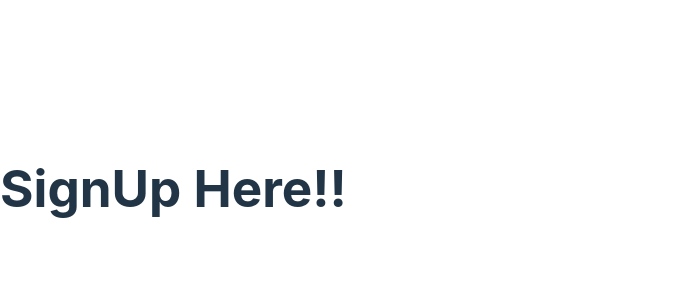
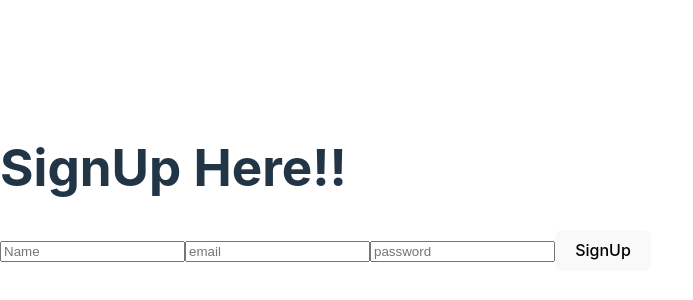
Before and after one commit to faezur/ArchFlow, a React (Vite) app: page /signup in a window 1280 px wide. Shown: the part 212-512 px from the top of the page, without its empty margins (0-693 px from the left). Built offline with nearby package versions, Linux system fonts and the light colour scheme.

Commit message:
Day 3 - AuthContext, Protected Routes, Login, Signup complete

```diff
--- a/src/App.jsx
+++ b/src/App.jsx
@@ -1,4 +1,6 @@
 import { BrowserRouter, Routes, Route } from 'react-router-dom'
+import { AuthProvider } from './context/AuthContext'
+import ProtectedRoute from './components/ProtectedRoute'
 import Login from './pages/Login'
 import Signup from './pages/Signup'
 import Dashboard from './pages/Dashboard'
@@ -7,15 +9,26 @@ import Result from './pages/Result'
 
 function App() {
   return (
+    <AuthProvider>
     <BrowserRouter>
       <Routes>
         <Route path="/" element={<Login />} />
         <Route path="/signup" element={<Signup />} />
-        <Route path="/dashboard" element={<Dashboard />} />
-        <Route path="/new-render" element={<NewRender />} />
-        <Route path="/result" element={<Result />} />
+        <Route path="/dashboard" element={
+          <ProtectedRoute>
+           <Dashboard />
+          </ProtectedRoute>} />
+        <Route path="/new-render" element={
+          <ProtectedRoute>
+            <NewRender />
+          </ProtectedRoute>} />
+        <Route path="/result" element={
+          <ProtectedRoute>
+            <Result />
+          </ProtectedRoute>} />
       </Routes>
     </BrowserRouter>
+    </AuthProvider>
   )
 }
 
--- /dev/null
+++ b/src/components/ProtectedRoute.jsx
@@ -0,0 +1,14 @@
+import { Navigate } from 'react-router-dom'
+import { useAuth } from '../context/AuthContext'
+
+function ProtectedRoute({ children }) {
+  const { token } = useAuth()
+
+  if (!token) {
+    return <Navigate to="/" />
+  }
+
+  return children
+}
+
+export default ProtectedRoute
--- /dev/null
+++ b/src/context/AuthContext.jsx
@@ -0,0 +1,28 @@
+import { createContext, useState, useContext } from 'react'
+
+const AuthContext = createContext()
+
+export function AuthProvider({ children }) {
+  const [user, setUser] = useState(null)
+  const [token, setToken] = useState(null)
+
+  const login = (userData, userToken) => {
+    setUser(userData)
+    setToken(userToken)
+  }
+
+  const logout = () => {
+    setUser(null)
+    setToken(null)
+  }
+
+  return (
+    <AuthContext.Provider value={{ user, token, login, logout }}>
+      {children}
+    </AuthContext.Provider>
+  )
+}
+
+export function useAuth() {
+  return useContext(AuthContext)
+}
--- a/src/pages/Dashboard.jsx
+++ b/src/pages/Dashboard.jsx
@@ -3,22 +3,33 @@ import api from '../api/axios'
 
 function Dashboard() {
   const [renders, setRenders] = useState([])
+  const [loading, setLoading] = useState(true)
+
 
   useEffect(() => {
     api.get('/renders')
       .then(response => {
         setRenders(response.data)
+        setLoading(false)
       })
       .catch(error => {
         console.log("Error:", error)
+        setLoading(false)
       })
   }, [])
 
-  return (
-    <div>
-      <h1>Dashboard</h1>
-    </div>
-  )
+  if(loading) {
+  return <h2>Loading...</h2>
+  }
+
+ return (
+  <div>
+    <h1>Dashboard</h1>
+    {renders.map((render, index) => (
+      <li key={index}>{render.name}</li>
+    ))}
+  </div>
+)
 }
 
 export default Dashboard
--- a/src/pages/Login.jsx
+++ b/src/pages/Login.jsx
@@ -1,19 +1,45 @@
 import {Link , useNavigate} from "react-router-dom"
-
+import { useState } from 'react'
+import { useAuth } from '../context/AuthContext'
 
 function Login() {
   const navigate = useNavigate()
+  const { login } = useAuth()
+  const [email, setEmail] = useState('')
+  const [password, setPassword] = useState('')
+  const [error, setError] = useState('')
 
    const handleLogin = () => {
+    if(email === '' || password === '') {
+      setError('Please Enter Valid Email And Password!')
+      return
+    }
+    const fakeUser = { name: 'faiz', email: email }
+    const fakeToken = 'fake-token-123'
+
+    login(fakeUser, fakeToken)
     navigate('/dashboard')
   }
 
   return (
   <div>
     <h1>Login Page</h1>
+    {error && <p>{error}</p>}
+     <input
+        type="email"
+        placeholder="Email"
+        value={email}
+        onChange={(e) => setEmail(e.target.value)}
+      />
+      <input
+        type="password"
+        placeholder="Password"
+        value={password}
+        onChange={(e) => setPassword(e.target.value)}
+      />
       <button onClick={handleLogin}>Login</button>
       <p>Create Account
-        <Link to="/signup">Signup karo</Link>
+        <Link to="/signup">Signup</Link>
       </p>
   </div>
 )
--- a/src/pages/Signup.jsx
+++ b/src/pages/Signup.jsx
@@ -1,5 +1,49 @@
+import { useState } from "react"
+import { useAuth } from '../context/AuthContext'
+import { useNavigate} from "react-router-dom"
+
+
 function Signup () {
-   return <h1>SignUp Here!!</h1>
-}
+    const navigate = useNavigate()
+    const { login } = useAuth()
+    const [name , setName] = useState('')
+    const [email, setEmail] = useState('')
+    const [password, setPassword] = useState('')
+    const [error, setError] = useState('')
+
+   function handleSignUp() {
+      if(name === '' || email === '' || password === '') {
+      setError('Please Enter Valid Name, Email And Password!')
+      return
+    }
+    const fakeUser = { name: 'faiz', email: email }
+    const fakeToken = 'fake-token-123'
+
+    login(fakeUser, fakeToken)
+    navigate('/dashboard')
+  }
+
+   return (
+   <div>
+      <h1>SignUp Here!!</h1>
+      {error && <p>{error}</p>}
+      <input type="text"
+        placeholder="Name"
+        value={name}
+        onChange={(e) => setName(e.target.value)}
+      ></input>
+      <input type="email"
+        placeholder="email"
+        value={email}
+        onChange={(e) => setEmail(e.target.value)}
+      ></input>
+      <input type="password"
+        placeholder="password"
+        value={password}
+        onChange={(e) => setPassword(e.target.value)}
+      ></input>
+      <button onClick={handleSignUp}>SignUp</button>
+   </div>
+)}
 
 export default Signup
```
